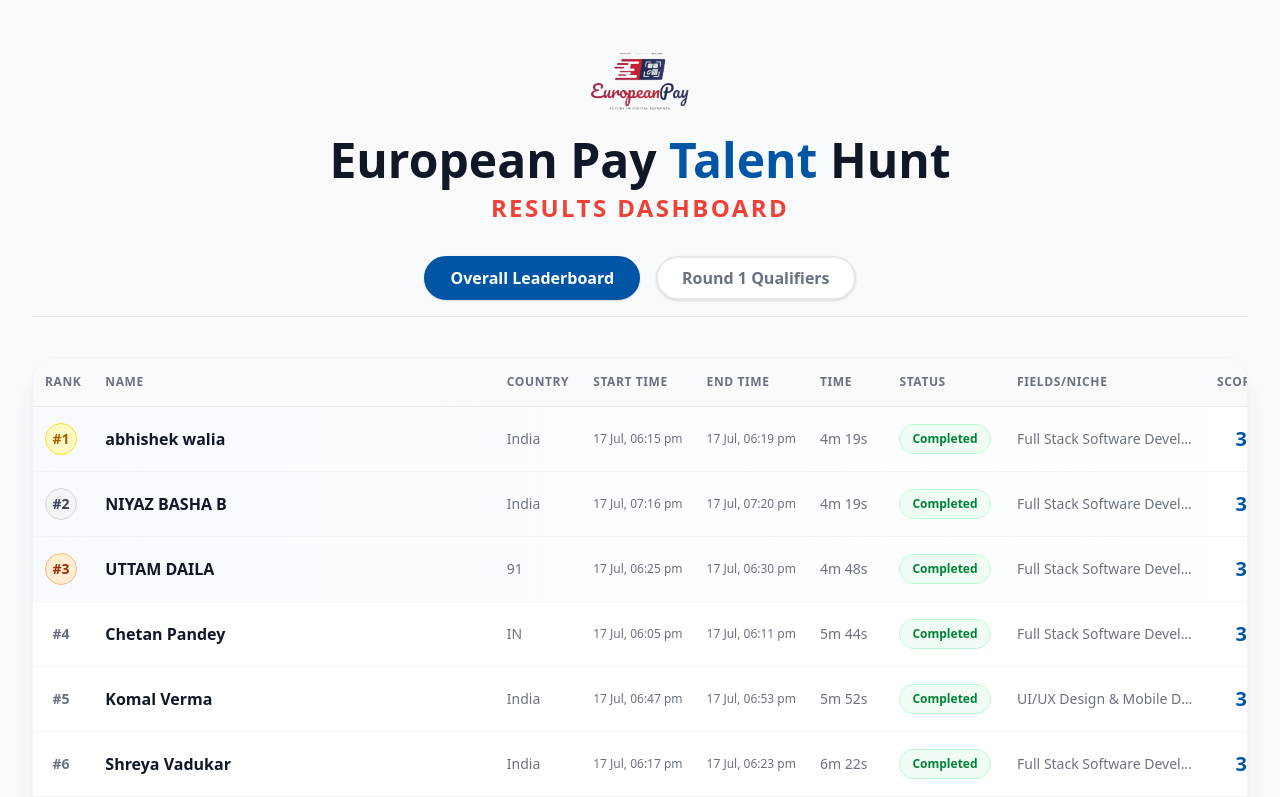
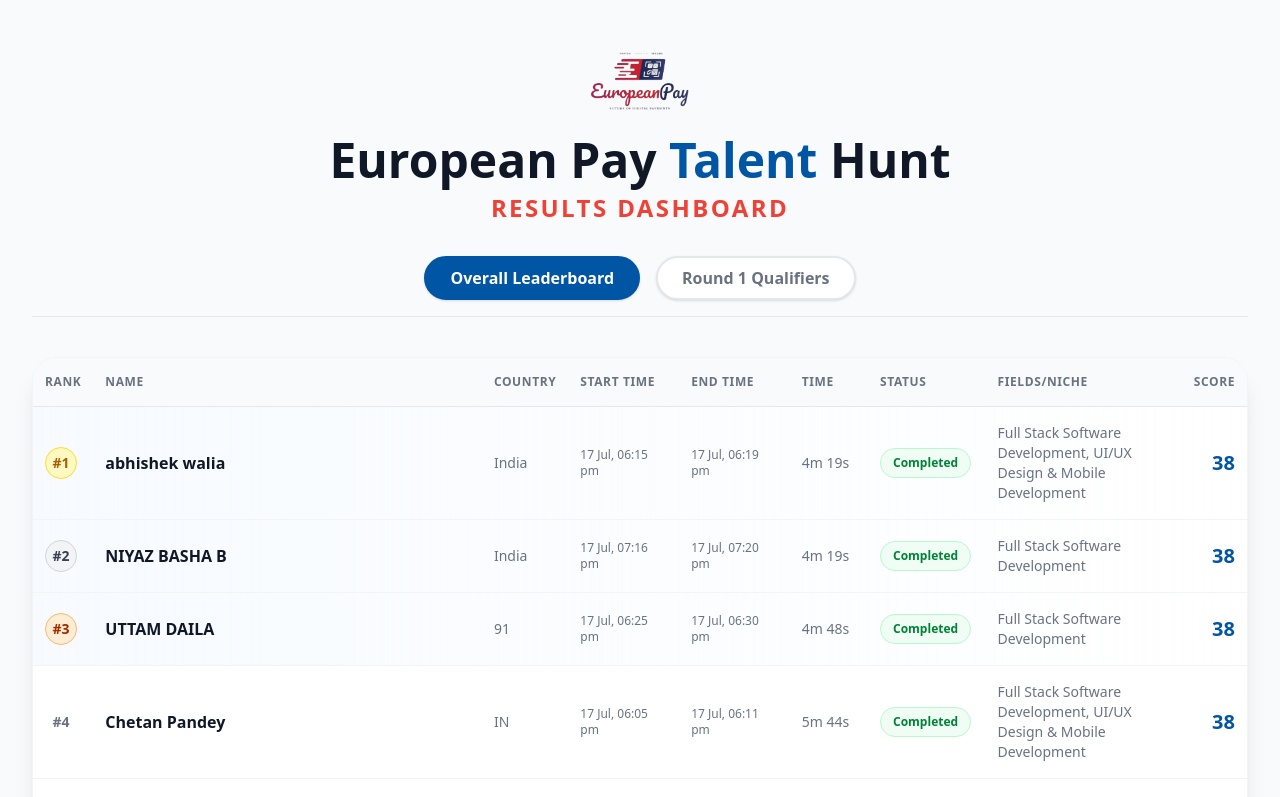
Before and after one commit to adarshtiwarieupay-wq/TalentHunt-Admin-Panel, a Next.js app: page / in a window 1280 px wide. Shown: the top 797 px of the page. Built offline with nearby package versions, Linux system fonts and the light colour scheme.

Commit message:
Allow text wrapping in table to prevent horizontal scrolling

```diff
--- a/src/app/page.tsx
+++ b/src/app/page.tsx
@@ -86,7 +86,7 @@
                       key={idx}
                       className={`hover:bg-blue-50/30 transition-colors ${idx < 3 ? 'bg-gradient-to-r from-blue-50/50 to-transparent' : ''}`}
                     >
-                      <td className="px-3 py-4 whitespace-nowrap">
+                      <td className="px-3 py-4 break-words whitespace-normal text-sm sm:text-base">
                         <div className={`
                           flex items-center justify-center w-8 h-8 rounded-full font-bold text-sm
                           ${idx === 0 ? 'bg-yellow-100 text-yellow-700 border border-yellow-300' :
@@ -97,22 +97,22 @@
                           #{candidate.Rank || idx + 1}
                         </div>
                       </td>
-                      <td className="px-3 py-4 whitespace-nowrap">
+                      <td className="px-3 py-4 break-words whitespace-normal text-sm sm:text-base">
                         <div className="font-bold text-gray-900">{candidate.Name}</div>
                       </td>
-                      <td className="px-3 py-4 whitespace-nowrap">
+                      <td className="px-3 py-4 break-words whitespace-normal text-sm sm:text-base">
                         <div className="text-gray-500 text-sm">{candidate.Country || '-'}</div>
                       </td>
-                      <td className="px-3 py-4 whitespace-nowrap">
+                      <td className="px-3 py-4 break-words whitespace-normal text-sm sm:text-base">
                         <div className="text-gray-500 text-xs">{formatDateTime(candidate['Start Time'])}</div>
                       </td>
-                      <td className="px-3 py-4 whitespace-nowrap">
+                      <td className="px-3 py-4 break-words whitespace-normal text-sm sm:text-base">
                         <div className="text-gray-500 text-xs">{formatDateTime(candidate['End Time'])}</div>
                       </td>
-                      <td className="px-3 py-4 whitespace-nowrap">
+                      <td className="px-3 py-4 break-words whitespace-normal text-sm sm:text-base">
                         <div className="text-gray-500 text-sm font-medium">{formatDuration(candidate['Time Taken'])}</div>
                       </td>
-                      <td className="px-3 py-4 whitespace-nowrap">
+                      <td className="px-3 py-4 break-words whitespace-normal text-sm sm:text-base">
                         <span className={`px-3 py-1 inline-flex text-xs leading-5 font-bold rounded-full border
                           ${candidate.Status === 'Completed' ? 'bg-green-50 text-green-700 border-green-200' :
                             candidate.Status === 'In Progress' ? 'bg-blue-50 text-[#0055A4] border-blue-200' :
@@ -121,10 +121,10 @@
                           {candidate.Status}
                         </span>
                       </td>
-                      <td className="px-3 py-4 whitespace-nowrap max-w-[200px] truncate" title={candidate['Fields/Niche']}>
-                        <div className="text-gray-500 text-sm truncate">{candidate['Fields/Niche'] || '-'}</div>
+                      <td className="px-3 py-4 break-words whitespace-normal text-sm sm:text-base max-w-[200px] break-words" title={candidate['Fields/Niche']}>
+                        <div className="text-gray-500 text-sm break-words">{candidate['Fields/Niche'] || '-'}</div>
                       </td>
-                      <td className="px-3 py-4 whitespace-nowrap text-right">
+                      <td className="px-3 py-4 break-words whitespace-normal text-sm sm:text-base text-right">
                         <div className="font-black text-xl text-[#0055A4]">
                           {candidate.Score}
                         </div>
```
